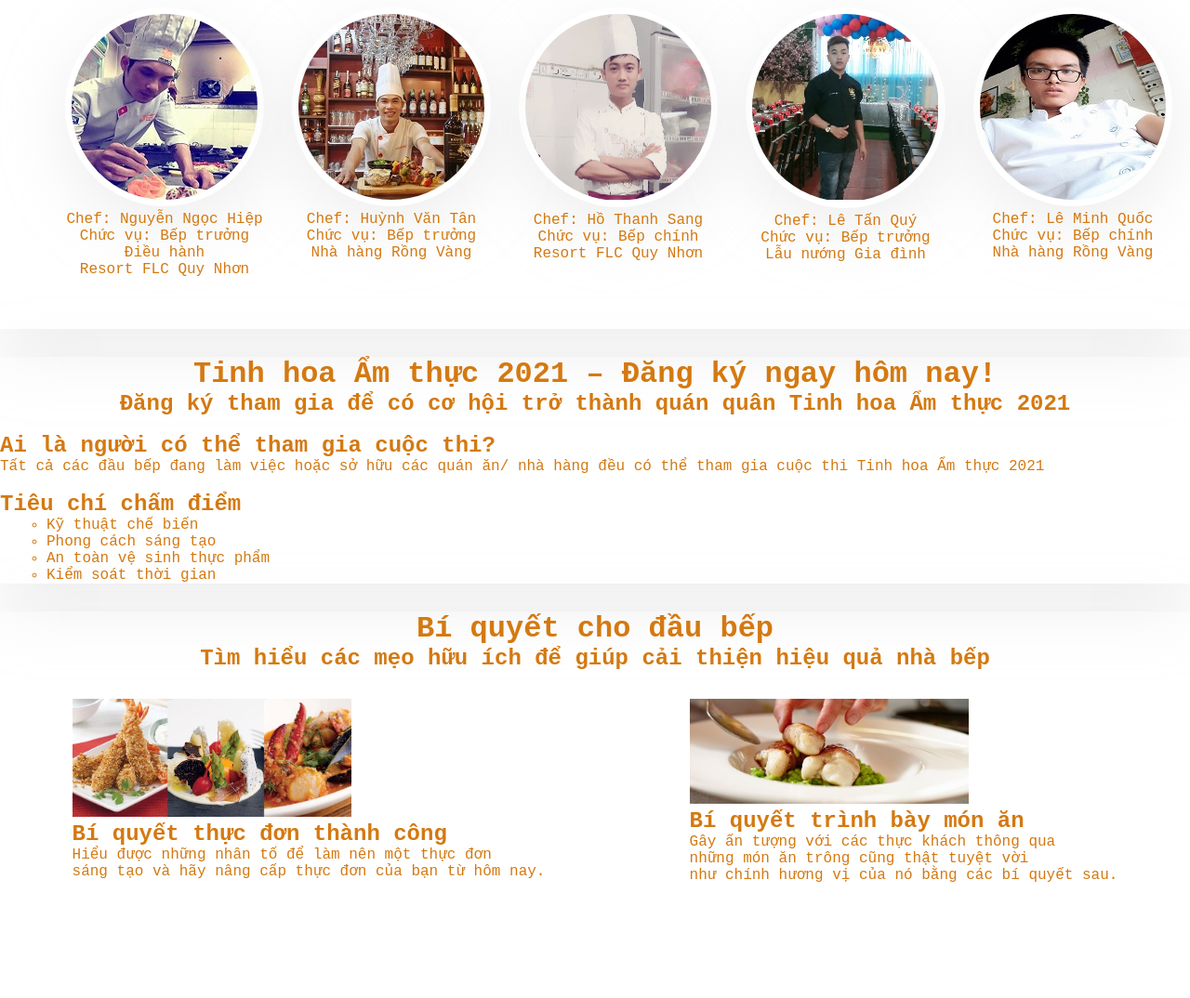
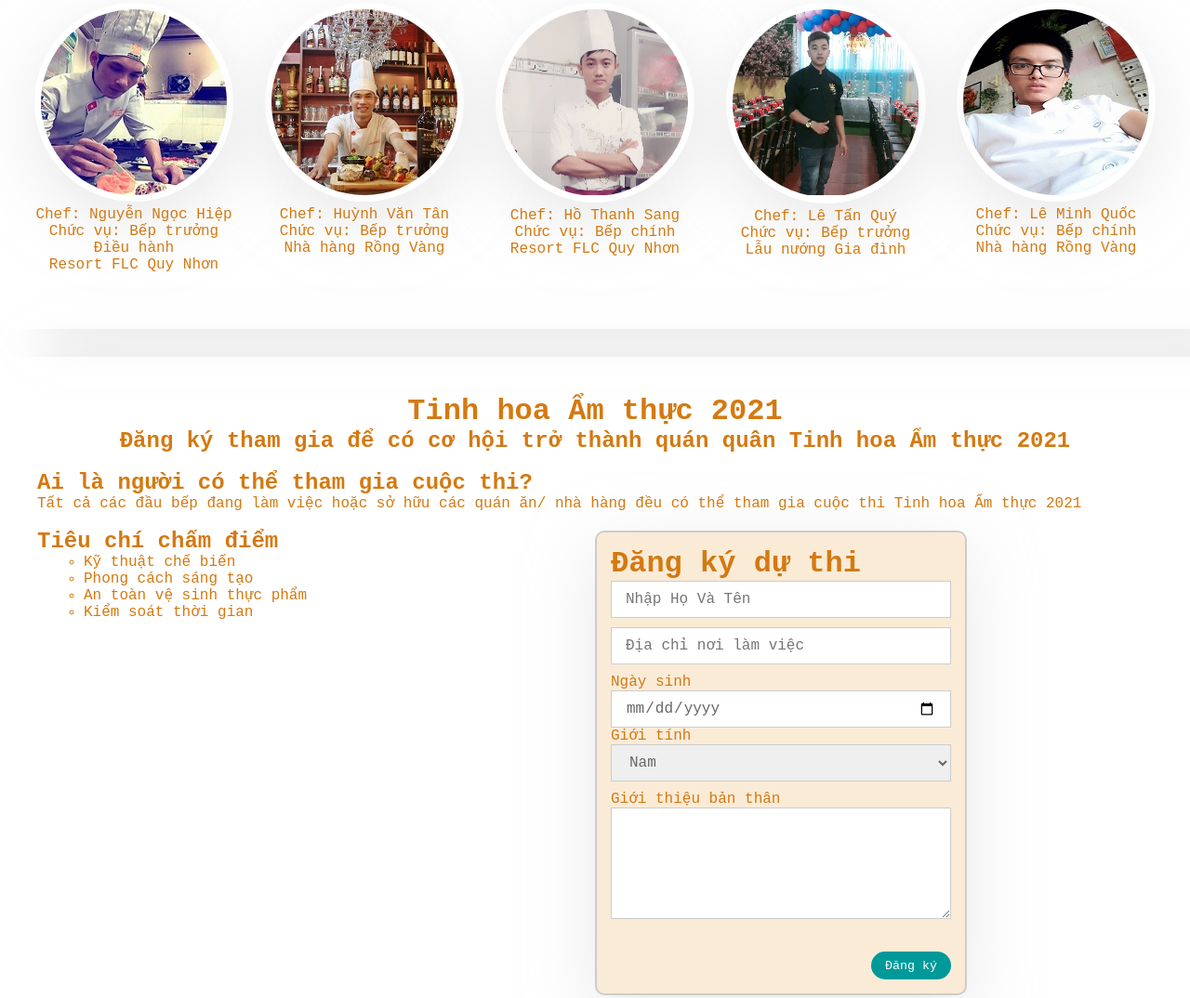
Before and after one commit to namtranqb/CaseStudy, a plain HTML site: page index.html in a window 1280 px wide. Shown: the part 926-2000 px from the top of the page at 93% size. Before the commit the page ends 1877 px from the top, so only its background shows below. Drawn offline with Linux system fonts and the light colour scheme.

Commit message:
add file

```diff
--- a/css.css
+++ b/css.css
@@ -138,10 +138,11 @@ header input:checked ~ .menu_item{
     background: transparent;
     color:rgb(212, 121, 17) ;
     border: 2px solid rgb(212, 121, 17) ;
+    cursor: pointer;
 }
-.content{
+content{
     width: 80%;
-    background-color: bisque;
+    background-color: antiquewhite;
 }
 .introduce{
     margin-top: 30px;
@@ -149,7 +150,7 @@ header input:checked ~ .menu_item{
     height: 450px;
     text-align: center;
     align-items: center;
-    box-shadow: 0px 20px 70px 0px rgb(209 209 209 / 40%);
+    box-shadow: 50px 0px 50px 0px rgb(209 209 209 / 60%);
 }
 .image1{
     object-fit: cover;
@@ -157,42 +158,183 @@ header input:checked ~ .menu_item{
     border-radius:50%;
     -moz-border-radius:50%;
     -webkit-border-radius:50%;
-    box-shadow: 0px 20px 70px 0px rgb(209 209 209 / 40%);
+    box-shadow: 0px 20px 70px 0px rgb(209 209 209 / 50%);
 
 }
-.chef{
-    width: 100%;
-    border: 0px;
-    padding: 20px 20px;
-    display: flex;
-    justify-content: space-between;
 
+.chef:after {
+    content: "";
+    display: table;
+    clear: both;
+  }
+.chef div{
+        float: left;
+        width: 20%;
+        padding: 15px;
+}
+@media screen and (max-width:600px) {
+    .chef div {
+      width: 100%;
+    }
+  }
+.news{
+    padding: 20px;
+    margin-top: 30px;
+    box-shadow: 50px 0px 50px 0px rgb(209 209 209 / 60%);
 
 }
-.chef div{
-    margin-left: 30px;
-    padding: 10px auto;
+@media screen and (max-width: 600px) {
+    .new {
+      width: 100%;
+    }
+  }
+.registration{
+    /* float: left; */
+  padding: 20px;
+  width: 100%;
 }
-.news{
-    padding: 20px auto;
-    margin-top: 30px;
-    box-shadow: 0px 20px 70px 0px rgb(209 209 209 / 40%);
-}
-.news li{
+.registration li{
     list-style-type: circle;
     margin-left: 50px;
 }
-.for_chef{
-    padding: 20px auto;
-    margin-top: 30px;
-    box-shadow: 0px 20px 70px 0px rgb(209 209 209 / 40%);
+.form{
+    /* display: flex; */
+    justify-content: center;
+}
+.criteria{
+    width: 50%;
+    float: left;
 
 }
-.for_chef_use{
+
+
+.register-form{
+    float: left;
+    width: 100%;
+    max-width: 400px;
+    margin: 20px 20px 20px 0px  ;
+    background-color: antiquewhite ;
+    padding: 15px;
+    border: 2px solid #cccccc;
+    border-radius: 10px;
+    box-shadow: 0px 20px 70px 0px rgb(209 209 209 / 50%);
+}
+.form:after {
+    content: "";
+    display: table;
+    clear: both;
+  }
+
+@media screen and (max-width:600px) {
+    .criteria  {
+      width: 100%;
+    }
+  }
+@media screen and (max-width:600px) {
+    .register-form  {
+      width: 100%;
+    }
+  }
+.input-box{
+    margin-bottom: 10px;
+}
+.input-box input[type='text'],
+.input-box input[type='date']{
+    padding: 7.5px 15px;
+    width: 100%;
+    border: 1px solid #cccccc;
+    outline: none;
+    font-size: 16px;
+    display: inline-block;
+    height: 40px;
+    color: #666666;
+}
+.input-box select{
+    padding: 7.5px 15px;
+    width: 100%;
+    border: 1px solid #cccccc;
+    outline: none;
+    font-size: 16px;
+    display: inline-block;
+    height: 40px;
+    color: #666666;
+}
+.input-box option{
+    font-size: 16px;
+}
+.input-box input[type='checkbox']{
+    height: 1.5em;
+    width: 1.5em;
+    vertical-align: middle;
+    line-height: 2em;
+}
+.input-box textarea{
+    padding: 7.5px 15px;
+    width: 100%;
+    border: 1px solid #cccccc;
+    outline: none;
+    font-size: 16px;
+    min-height: 120px;
+    color: #666666;
+}
+.btn-box{
+    text-align: right;
     margin-top: 30px;
-    display: flex;
-    justify-content:space-around;
 }
+.btn-box button{
+    padding: 7.5px 15px;
+    border-radius: 20px;
+    background-color: #009999;
+    color: #ffffff;
+    border: none;
+    outline: none;
+}
+.btn-box button:hover{
+    background: transparent;
+    color:rgb(212, 121, 17) ;
+    border: 2px solid rgb(212, 121, 17) ;
+    cursor: pointer;
+}
+
+
+
+.for_chef{
+    padding: 20px;
+    margin-top: 30px;
+    box-shadow: 50px 0px 50px 0px rgb(209 209 209 / 60%);
+}
+@media screen and (max-width: 600px) {
+    .for_chef {
+      width: 100%;
+    }
+  }
+
 .use1 img{
-    width: 300px;
+    width: 100%;
+    height: 200px;
 }
+.use1 {
+    float: left;
+    width: 33.33%;
+    padding: 15px;
+  }
+
+  /* Clear floats after for_chef_use */
+.for_chef_use:after {
+    content: "";
+    display: table;
+    clear: both;
+  }
+  /* Responsive layout */
+@media screen and (max-width:600px) {
+    .use1 {
+      width: 100%;
+    }
+  }
+footer {
+      width: 100%;
+      height: 100px;
+    background-color: #585252;
+    text-align: center;
+    padding: 10px;
+  }
--- a/index.html
+++ b/index.html
@@ -35,7 +35,7 @@
             <a href="">Tham gia</a>
         </div>
     </header>
-    <content class="content">
+    <content id="content">
         <div class="introduce">
             <div style="text-align: center;">
                 <h1>Về với chúng tôi</h1>
@@ -71,8 +71,9 @@
             </div>
         </div>
         <div class="news">
+            <div class="registration">
                 <div style="text-align:center">
-                <h1>Tinh hoa Ẩm thực 2021 – Đăng ký ngay hôm nay!</h1>
+                    <h1>Tinh hoa Ẩm thực 2021</h1>
                     <h2>Đăng ký tham gia để có cơ hội trở thành quán quân Tinh hoa Ẩm thực 2021</h2>
                 </div>
                 <div>
@@ -81,7 +82,8 @@
                         <p>Tất cả các đầu bếp đang làm việc hoặc sở hữu các quán ăn/ nhà hàng đều có thể tham gia cuộc thi Tinh hoa Ẩm thực 2021</p>
 
                 </div>
-            <div>
+                <div class="form">
+                    <div class="criteria">
                     </br>
                         <h2>Tiêu chí chấm điểm</h2>
                         <ul>
@@ -91,7 +93,47 @@
                             <li>Kiểm soát thời gian</li>
                         </ul>
                     </div>
+                    <div class="register-form">
+                        <form action="" method="post">
+                            <h1>Đăng ký dự thi</h1>
+                            <div class="input-box">
 
+                                <input type="text" placeholder="Nhập Họ Và Tên ">
+                            </div>
+                            <div class="input-box">
+
+                                <input type="text" placeholder="Địa chỉ nơi làm việc">
+                            </div>
+                            <div class="input-box">
+                                <div class="col-6">
+                                    <label for="ngaysinh">Ngày sinh</label>
+                                    <br>
+                                    <input type="date" id="ngaysinh"/>
+                                </div>
+                                <div class="col-6">
+                                    <label for="gioitinh">Giới tính</label>
+                                    <br>
+                                    <select id="gioitinh">
+                                        <option value="nam">Nam</option>
+                                        <option value="nu">Nữ</option>
+                                    </select>
+                                </div>
+                                <div class="clear"></div>
+                            </div>
+                            <div class="input-box">
+                                <label for="gioithieu">Giới thiệu bản thân</label>
+                                <br>
+                                <textarea id="gioithieu"></textarea>
+                            </div>
+
+                            <div class="btn-box">
+                                <button type="submit">Đăng ký</button>
+                            </div>
+                        </form>
+                    </div>
+                </div>
+
+            </div>
 
         </div>
         <div class="for_chef">
@@ -110,18 +152,18 @@
                     <h2>Bí quyết trình bày món ăn</h2>
                     <p>Gây ấn tượng với các thực khách thông qua</br> những món ăn trông cũng thật tuyệt vời </br>như chính hương vị của nó bằng các bí quyết sau. </p>
                 </div>
+                <div class="use1">
+                    <img src="image/salad.jpg">
+                    <h2>Trang trí món Salad của bạn thật bắt mắt</h2>
+                    <p>Tự hào biến Salad thành một món ăn chính độc đáo</p>
+                </div>
 
             </div>
-
-
-
         </div>
-
-
         </div>
 
     </content>
-    <footer>
+    <footer id ="footer">
 
     </footer>
 
```
Lines whose indentation alone changed are shown as unchanged.
